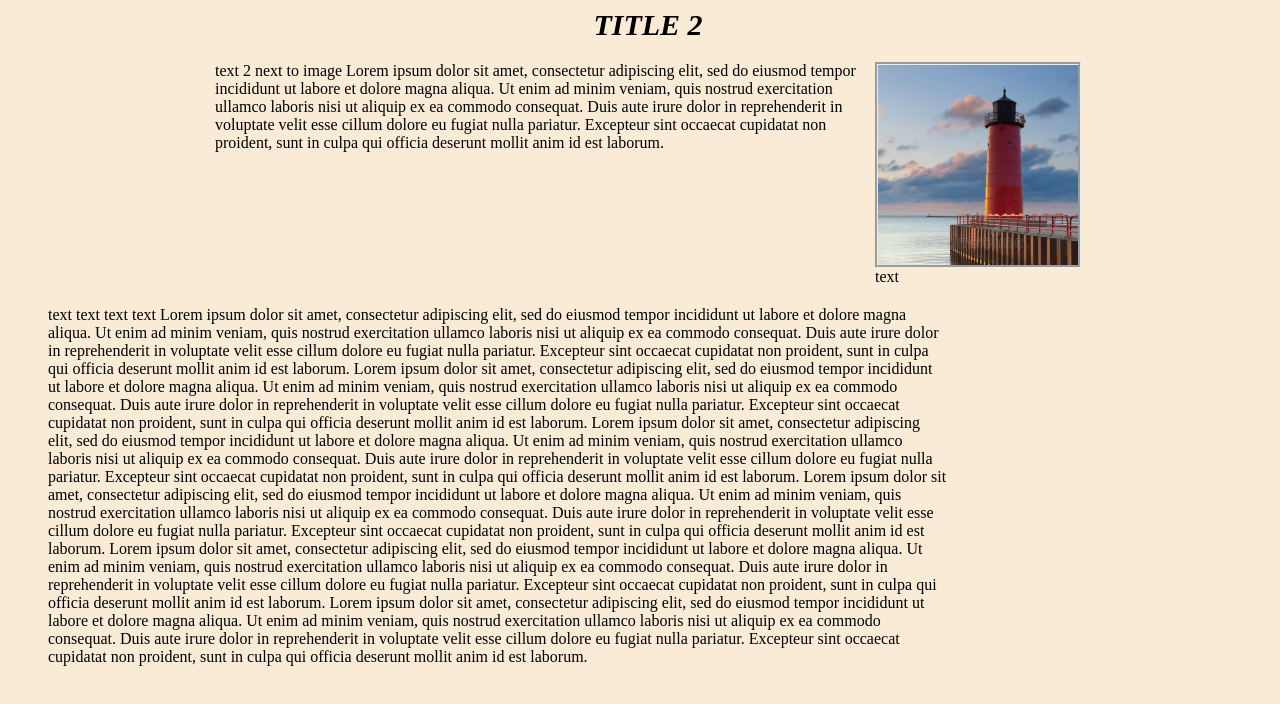
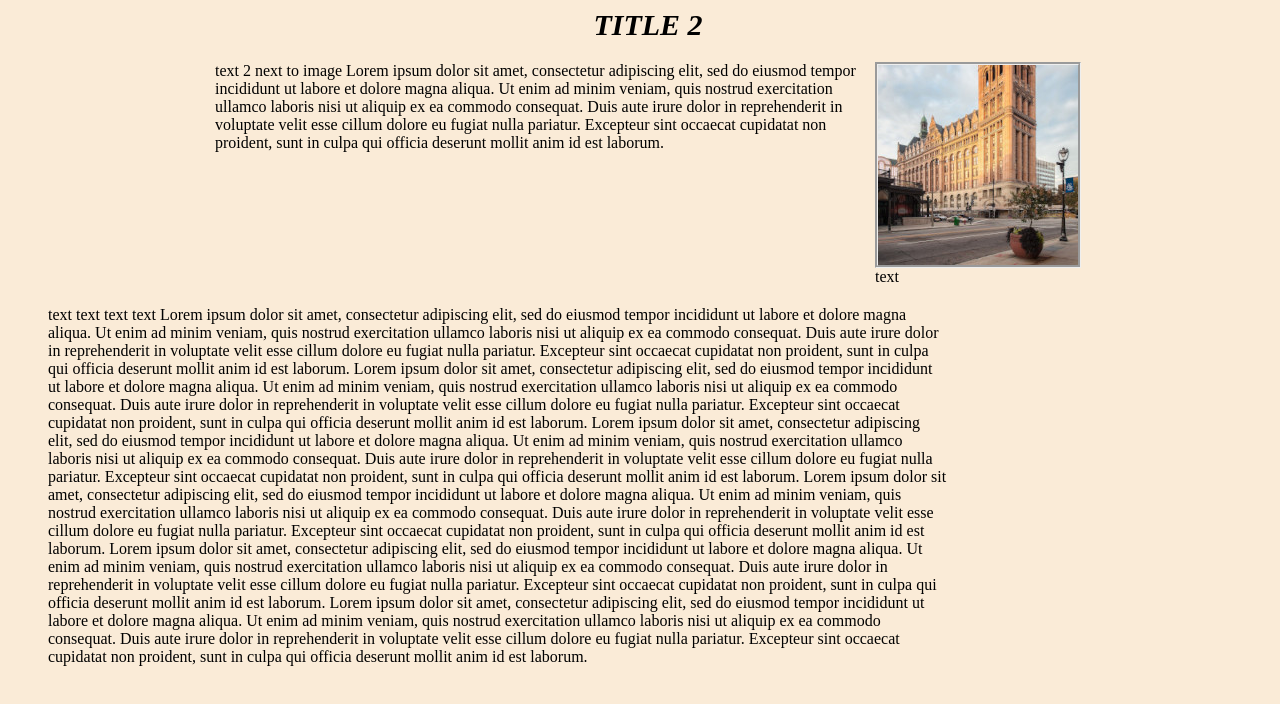
Before and after one commit to hardtrip-jpg/Milwiki, a plain HTML site: page html-files/test-article-2.html in a window 1280 px wide. Drawn offline with Linux system fonts and the light colour scheme.

Commit message:
added image for article 2

```diff
--- a/html-files/test-article-2.html
+++ b/html-files/test-article-2.html
@@ -15,7 +15,7 @@
         </div>
         <div>
             <div class="example-image">
-                <img src="./assets/phare-de-milwaukee-24947594-177810102.jpg" alt="">
+                <img src="./assets/3a551c1ae39107b5ee660bef6eb6648a-2237380273.jpg" alt="">
 
             </div>
             <div class="descriptive-text">
```
Also changed, not shown: html-files/assets/3a551c1ae39107b5ee660bef6eb6648a-2237380273.jpg (added).
